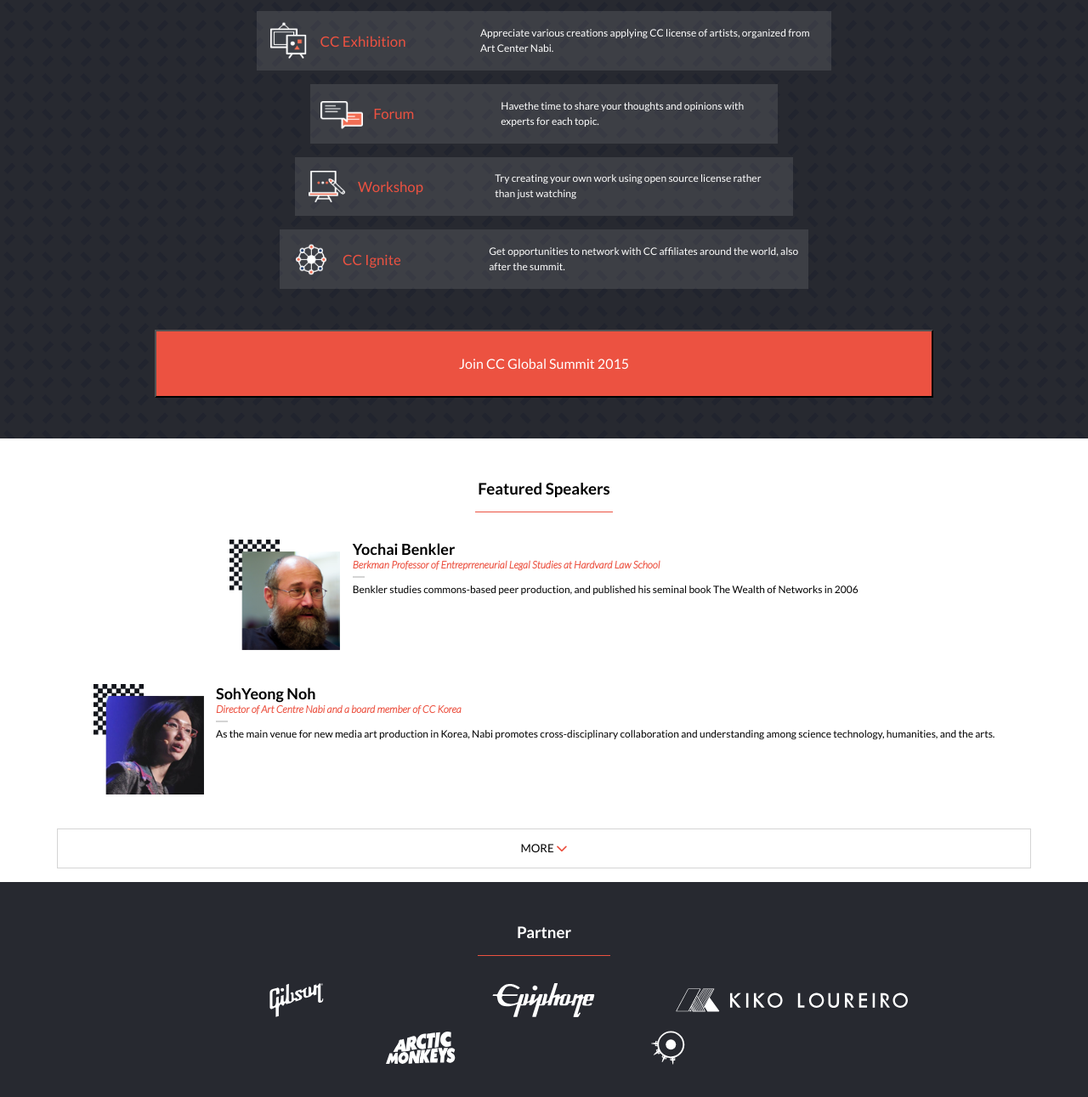
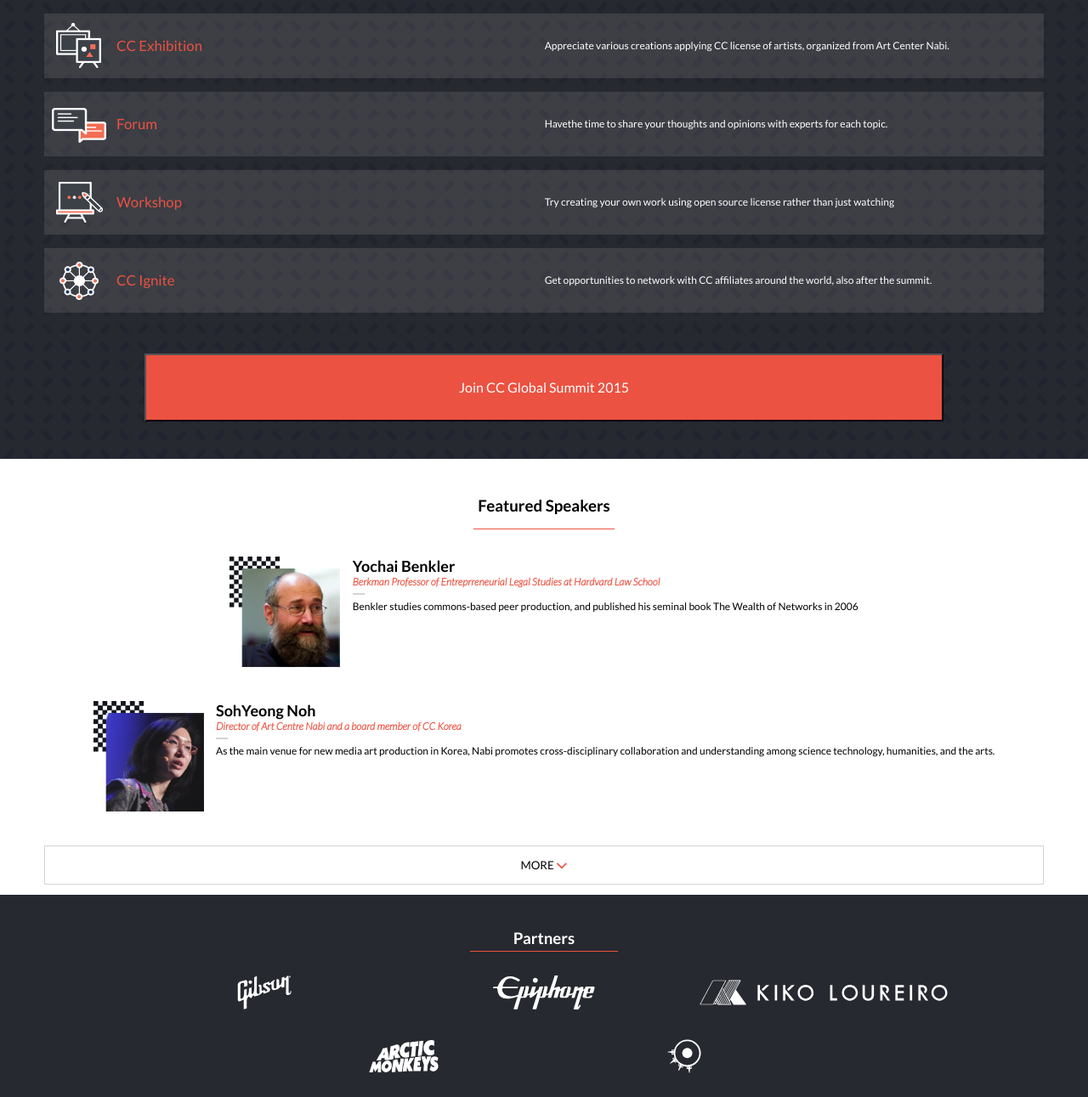
Before and after one commit to taldr27/Capstone1-Project, a website: page index.html in a window 1280 px wide. Shown: the part 529-1820 px from the top of the page at 85% size. Drawn offline with Linux system fonts and the light colour scheme; files whose address does not match are found by name.

```diff
--- a/index.html
+++ b/index.html
@@ -23,7 +23,7 @@
                     <i class="menu-ico fa-solid fa-bars"></i>
                 </div>
                 <div>
-                    <span class="primary-head hello">"Hello! Sharing world"</span>
+                    <span class="primary-head hello">"Hello! Musicians"</span>
                 <h1 class="primary-head">CREATIVE COMMONS GLOBAL SUMMIT 2015</h1>
                 <p class="description">A joyful celebration believing in the value of openness and sharing, creating a positive change with people from over 80 countries is taking place in October, in Korea.</p>
                 </div>
@@ -104,8 +104,8 @@
         <section class="partners">
             <div class="wrapper">
                 <div class="program-title partner-heading">
-                    <h3>Partner</h3>
-                    <div class="guide_bar"></div>
+                    <h3>Partners</h3>
+                    <div class="guide_bar partners-bar"></div>
                 </div>
                 <div class="brands">
 
--- a/styles/style.css
+++ b/styles/style.css
@@ -63,9 +63,9 @@
 
 /* Landing Mobile Section */
 .wrapper {
-  max-width: min(1200px, 92%);
+  max-width: min(1200px, 100%);
   margin: auto;
-  padding: 1em;
+  padding: var(--size-150);
 }
 
 .menu-ico {
@@ -129,7 +129,7 @@
 /* Main Program Section */
 .main-program {
   color: white;
-  background-image: url('/images/program_bg.png');
+  background-image: url('images/program_bg.png');
   background-repeat: repeat;
   background-color: var(--primary-dark);
   min-height: 70vh;
@@ -159,29 +159,29 @@
   display: flex;
   align-items: center;
   gap: 1em;
-  flex-basis: 200px;
-  padding: var(--size-200);
+  min-width: 100%;
+  padding: var(--size-150);
   font-size: var(--fs-small);
   background-color: var(--secondary-color-opacity);
   color: white;
 }
 
 .program-categories-details img {
-  width: 4.2em;
-  flex: 0 0 0;
+  max-width: 20%;
+  /* flex: 0 0 0; */
 }
 
 .program-categories-details span {
   font-size: 1.4em;
   color: var(--primary-orange);
   text-align: start;
-  flex: 1.1 0 0;
+  flex: 1.7 0 0;
 }
 
 .program-categories-details p {
   text-align: start;
   line-height: var(--size-300);
-  flex: 2.5 1 0;
+  flex: 2 0 0;
 }
 
 .btn-program {
@@ -240,12 +240,12 @@
 
 .partners {
   background-color: var(--primary-dark);
-  padding: 1.5em;
-  padding-top: 0;
+  padding-block: 1em;
 }
 
 .partner-heading {
   color: white;
+  padding: 0.7em;
 }
 
 .brands {
@@ -253,12 +253,17 @@
   color: white;
   flex-wrap: wrap;
   justify-content: center;
-  gap: 1em;
+  gap: 2.2em;
 }
 
 .brand-icon {
   max-width: 25%;
   max-height: 5vh;
+}
+
+.partners-bar {
+  margin-top: -0.7em;
+  margin-bottom: 1em;
 }
 
 /* Footer mobile styles */
@@ -343,15 +348,17 @@
 }
 
 .flex {
-  display: flex;
-  justify-content: center;
-  align-items: center;
+  position: relative;
 }
 
 .previous-details {
+  display: flex;
+  flex-direction: column;
+  justify-content: center;
   color: white;
+  position: absolute;
   min-width: 100%;
   background-color: rgba(255, 166, 0, 0.5);
   position: absolute;
-  text-align: center;
+  min-height: 100%;
 }
```
Also changed, not shown: about.html (+2 -2 lines).
